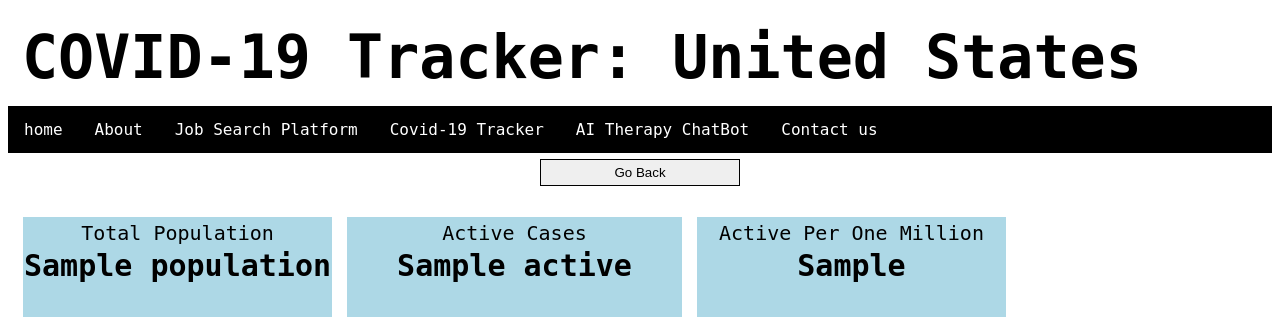
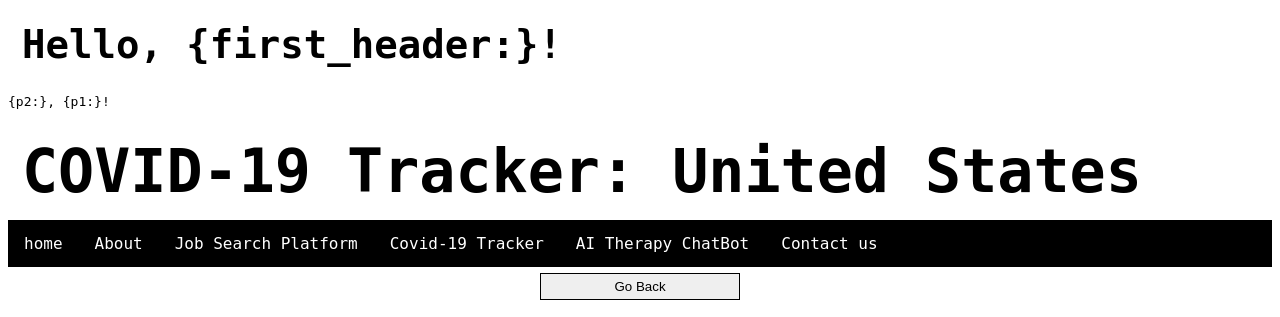
Before and after one commit to SJGirmay/321-Group-7, a Flask app: template Covid-Locator/covid-Web/templates/nationalPage.html in a window 1280 px wide. Shown: the top 317 px of the page. Run offline with Flask 2, Linux system fonts and the light colour scheme; the template is opened without the code that fills it: most values are stand-ins (such as "Sample title", 1, 10 or a date in 2020); some libraries are stand-ins or nearby versions.

Commit message:
Tons of edits

```diff
--- a/Covid-Locator/NationalMenu.py
+++ b/Covid-Locator/NationalMenu.py
@@ -1,9 +1,13 @@
 import pip._vendor.requests
 import json
 from Parser import jprint,nationalDataPrint
+from flask import Flask, render_template, request
+
 #This Data comes from Worldometers
 natURL = "https://disease.sh/v3/covid-19/countries/USA?yesterday=true&twoDaysAgo=true&strict=true"
 #"https://disease.sh/assets/img/flags/us.png", Keep this for HTML
 def NationalMenu():
     response = pip._vendor.requests.get(natURL)
     nationalDataPrint(response.json())
+
+index = open("nationalPage.html").read().format(first_header='goodbye', p1='World', p2='Hello')
--- a/Covid-Locator/covid-Web/templates/nationalPage.html
+++ b/Covid-Locator/covid-Web/templates/nationalPage.html
@@ -86,6 +86,11 @@ input { width: 200px; border: 1px solid #000; padding: 5px; }
 </head>
 
 <body>
+  <h1>Hello, {first_header:}!</h1>
+  <p>{p2:}, {p1:}!</p>
+</body>
+
+<body>
     <h1 style="font-size:60px;">
       COVID-19 Tracker: United States
     </h1>
```
